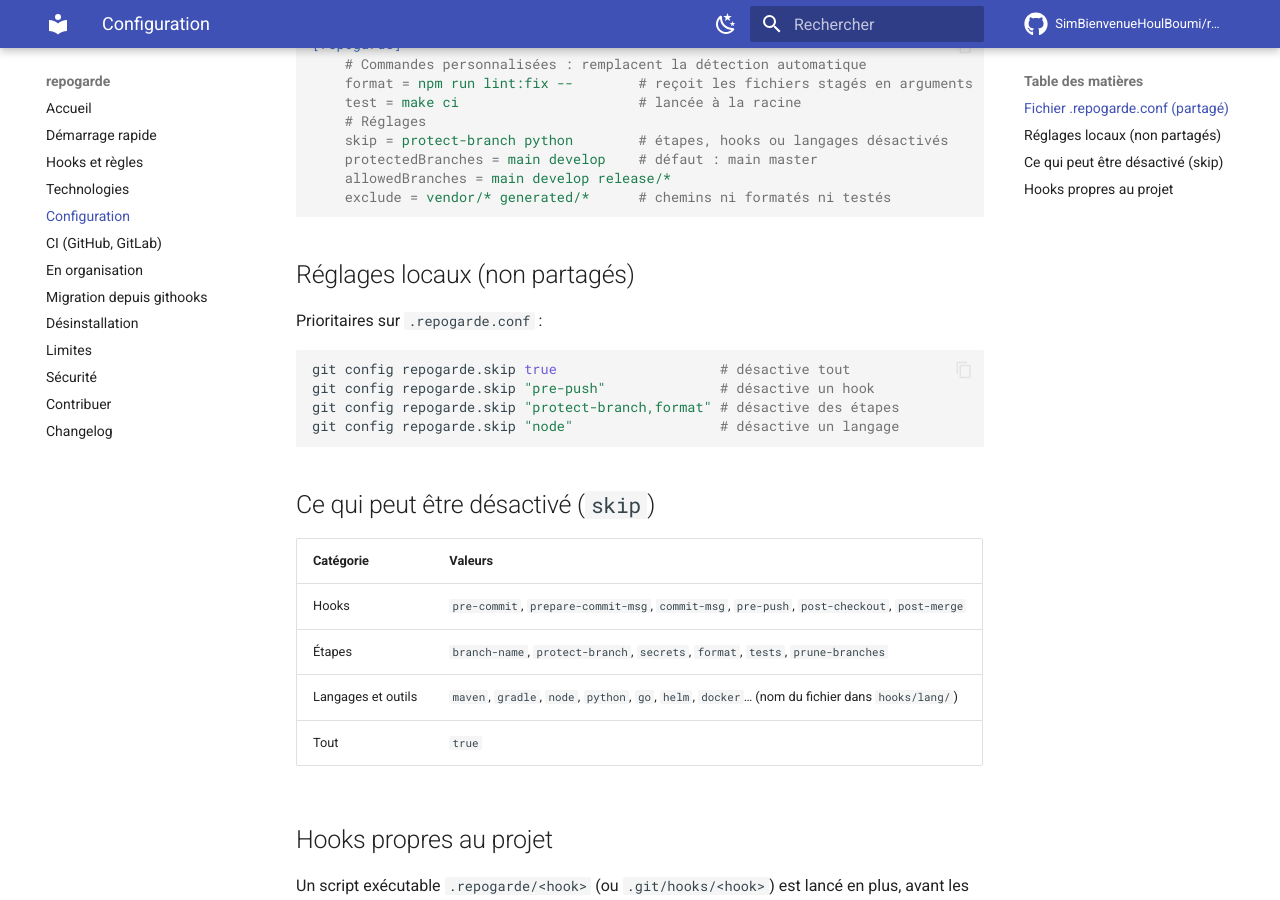
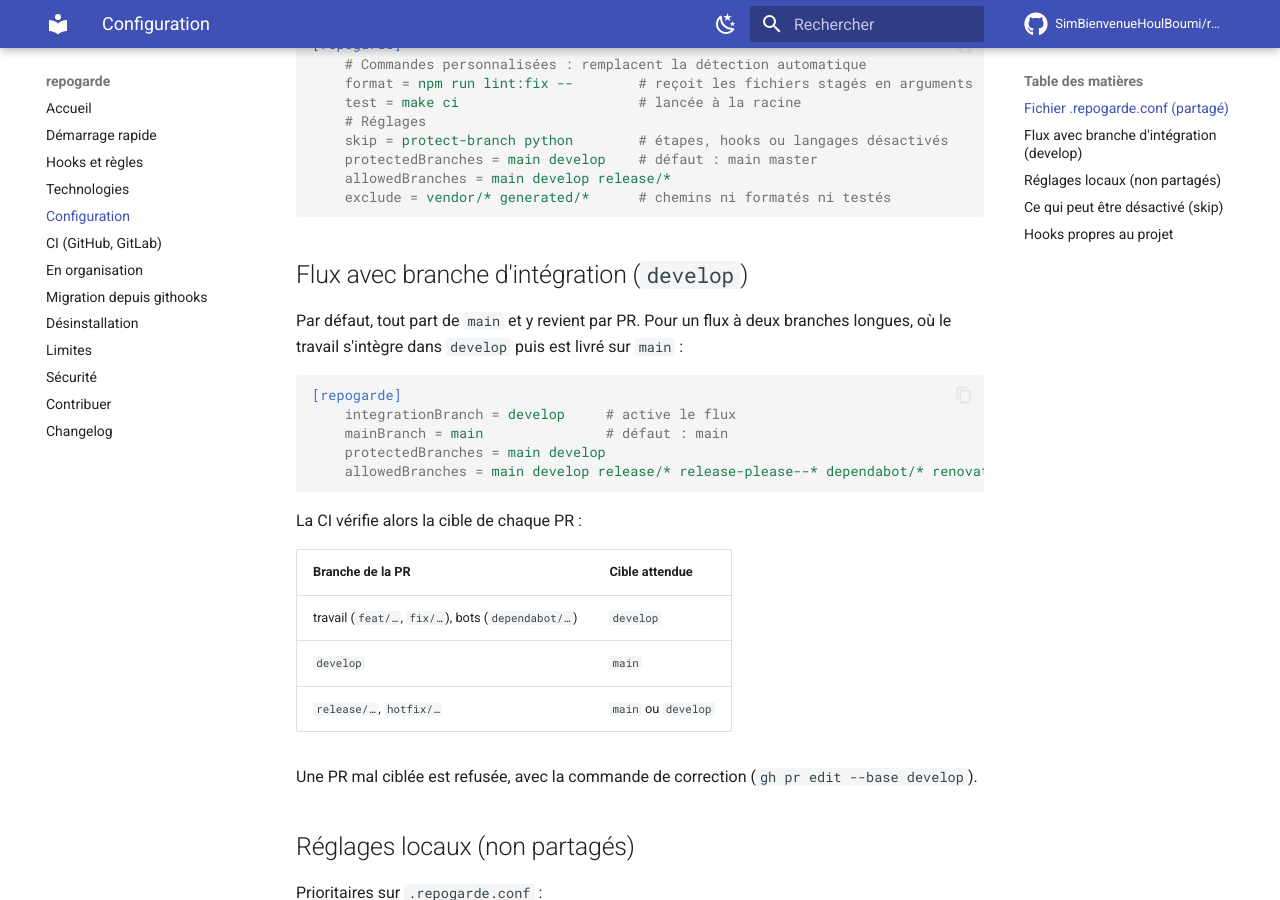
Before and after one commit to SimBienvenueHoulBoumi/githooks, an MkDocs documentation site: the page built from docs/configuration.md, in a window 1280 px wide and 900 px high, scrolled down 364 px. Built offline with MkDocs 1.6.1 and Material for MkDocs 9.7.7, drawn with Linux system fonts in a browser that asks for light colours; comment, search, counter and statistics services are not loaded.

Commit message:
feat(ci): cible des PR vérifiée dans un flux develop
Réglage integrationBranch : le travail vise develop, develop vise main,
release/* et hotfix/* visent main ou develop ; une PR mal ciblée est
refusée en CI avec la commande de correction.

````diff
--- a/docs/configuration.md
+++ b/docs/configuration.md
@@ -17,6 +17,28 @@ Versionné à la racine du projet, au format `git config`, lu **par les hooks et
     allowedBranches = main develop release/*
     exclude = vendor/* generated/*      # chemins ni formatés ni testés
 ```
+
+## Flux avec branche d'intégration (`develop`)
+
+Par défaut, tout part de `main` et y revient par PR. Pour un flux à deux branches longues, où le travail s'intègre dans `develop` puis est livré sur `main` :
+
+```ini
+[repogarde]
+    integrationBranch = develop     # active le flux
+    mainBranch = main               # défaut : main
+    protectedBranches = main develop
+    allowedBranches = main develop release/* release-please--* dependabot/* renovate/*
+```
+
+La CI vérifie alors la cible de chaque PR :
+
+| Branche de la PR | Cible attendue |
+|---|---|
+| travail (`feat/…`, `fix/…`), bots (`dependabot/…`) | `develop` |
+| `develop` | `main` |
+| `release/…`, `hotfix/…` | `main` ou `develop` |
+
+Une PR mal ciblée est refusée, avec la commande de correction (`gh pr edit --base develop`).
 
 ## Réglages locaux (non partagés)
 
````
Also changed, not shown: 3 other files.
